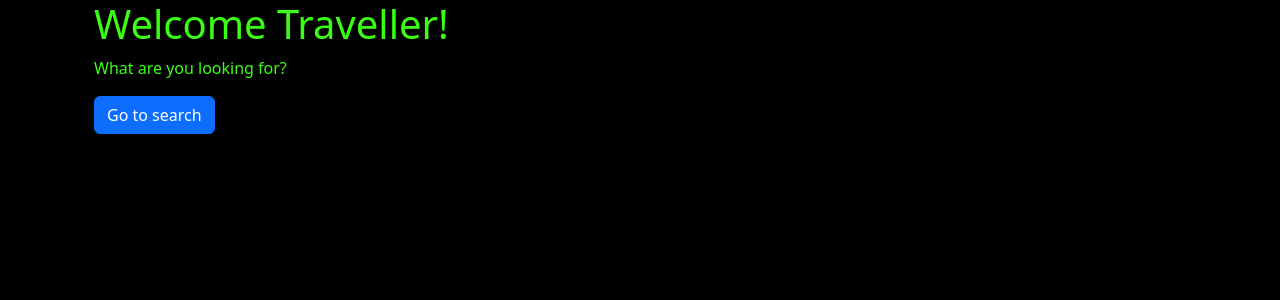
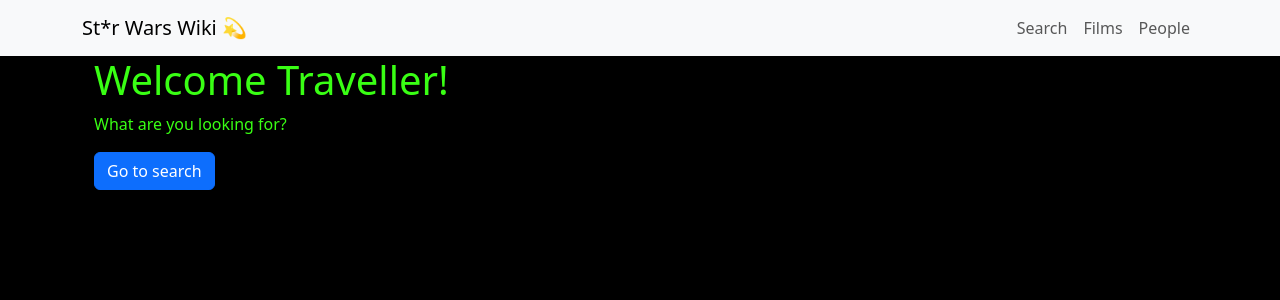
Before and after one commit to nastassia-martin/star-wars-clone, a React (Vite) app: page / in a window 1280 px wide. Shown: the top 300 px of the page. Built offline with nearby package versions, Linux system fonts and the light colour scheme.

Commit message:
added navigation

```diff
--- a/src/App.tsx
+++ b/src/App.tsx
@@ -1,12 +1,13 @@
 import Container from 'react-bootstrap/Container'
 import { Routes, Route } from 'react-router-dom'
 import './assets/scss/App.scss'
+import Navigation from './Components/Navigation'
 import HomePage from './Pages/HomePage'
 
 const App = () => {
   return (
     <div id="App">
-        {/* <Navigation/> // add navigation bar */}
+        <Navigation/>
         <Container>
         <Routes>
           <Route path="/" element={<HomePage/>}></Route>
--- /dev/null
+++ b/src/Components/Navigation.tsx
@@ -0,0 +1,31 @@
+import Container from 'react-bootstrap/Container'
+import Navbar from 'react-bootstrap/Navbar'
+import Nav from 'react-bootstrap/Nav'
+import { Link, NavLink } from 'react-router-dom'
+
+
+const Navigation = () => {
+    return (
+        <Navbar bg="light" variant="light" expand="md">
+            <Container>
+                <Navbar.Brand as={Link} to="/">St*r Wars Wiki 💫</Navbar.Brand>
+
+                <Navbar.Toggle aria-controls="basic-navbar-nav" />
+                <Navbar.Collapse id="basic-navbar-nav">
+                    <Nav className="ms-auto">
+                        <Nav.Link as={NavLink} to="/search">Search</Nav.Link>
+                        <Nav.Link as={NavLink} to="/films">Films</Nav.Link>
+                        <Nav.Link as={NavLink} to="/people">People</Nav.Link>
+                        {/* <Nav.Link as={NavLink} to="/planets">Planets</Nav.Link>
+                        <Nav.Link as={NavLink} to="/species">Species</Nav.Link>
+                        <Nav.Link as={NavLink} to="/starships">Starships</Nav.Link>
+                        <Nav.Link as={NavLink} to="/vehicles">Vehicles</Nav.Link> */}
+
+                    </Nav>
+                </Navbar.Collapse>
+            </Container>
+        </Navbar >
+    )
+}
+
+export default Navigation
```
